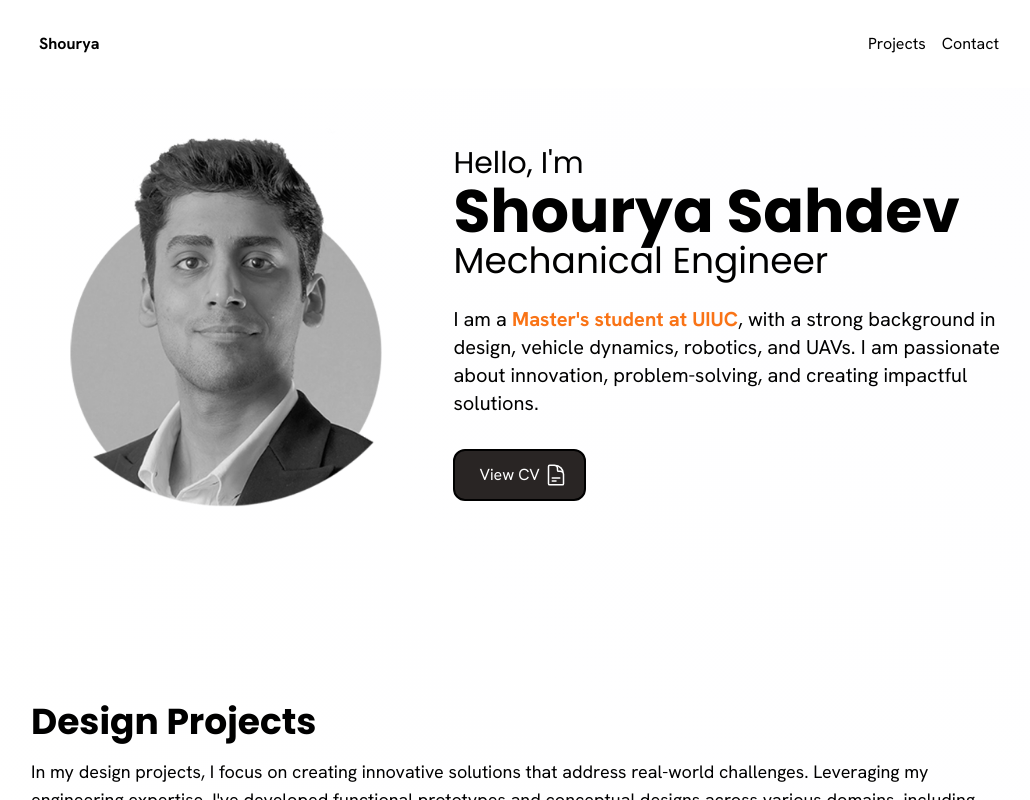
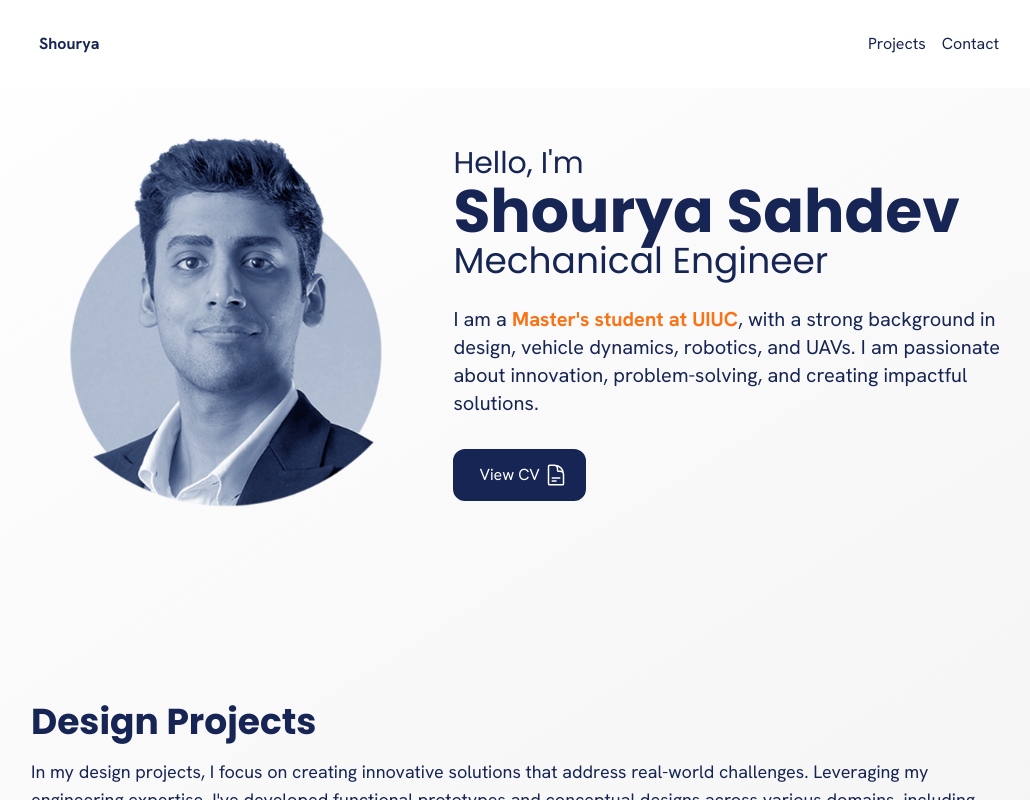
Before and after one commit to shikharsahdev/shourya-portfolio, a React (Create React App) app: page / in a window 1280 px wide. Shown: the whole page, without its empty margins (121-1151 px from the left). Built offline with nearby package versions, Linux system fonts and the light colour scheme.

Commit message:
Color changes

```diff
--- a/src/App.js
+++ b/src/App.js
@@ -1,12 +1,22 @@
 import { useState } from 'react';
 import displayPicture from './dp.png';
+
+function replaceTextWithBoldTags(inputString) {
+  // Regular expression to match text between asterisks
+  let regex = /\*(.*?)\*/g;
+
+  // Replace matching text with <b> tags
+  let result = inputString.replace(regex, '<b>$1</b>');
+
+  return result;
+}
 
 const designProjects = [
   {
     title: 'Fixed Wing UAV',
     image: 'images/fixedwing.png',
     mobile_image: 'images/fixedwingmobile.png',
-    summary: 'I conducted Multi-Disciplinary Optimization, with an emphasis on electric propulsion, by implementing governing equations in MATLAB to optimize airfoil parameters, wing size, sweep, tail size, and position for balanced UAV cruise and takeoff performance.',
+    summary: 'I conducted *Multi-Disciplinary Optimization*, with an emphasis on electric propulsion, by implementing governing equations in *MATLAB* to optimize airfoil parameters, wing size, sweep, tail size, and position for balanced UAV cruise and takeoff performance.',
     portfolio: {start: 4, end: 14}
   },
   {
@@ -79,14 +89,14 @@ const projectTypes = [
 function App() {
   const [openProject, setOpenProject] = useState(null);
   return (
-    <div className={'relative h-full' + (openProject ? ' overflow-hidden' : ' overflow-y-auto')}>
+    <div className={'relative h-full bg-gradient-to-tl from-neutral-100 to-white text-blue-950' + (openProject ? ' overflow-hidden' : ' overflow-y-auto')}>
       {
         openProject &&
         <div className="fixed top-0 bottom-0 right-0 left-0 bg-white z-50 h-full overflow-y-auto">
           <div className='flex flex-col gap-4 max-w-screen-lg m-auto'>
             <div className='flex items-center justify-between sticky bg-white w-full top-0 p-6'>
               <h4 className='text-xl font-bold'>{openProject.title}</h4>
-              <button onClick={() => setOpenProject(null)} className='flex gap-2 bg-stone-800 text-white rounded-2xl self-start p-2 pr-4 pl-4 mt-2 hover:bg-white hover:text-black transition-all duration-300 border-2 border-black'>Close</button>
+              <button onClick={() => setOpenProject(null)} className='flex gap-2 bg-blue-950 text-white rounded-2xl self-start p-2 pr-4 pl-4 mt-2 hover:bg-white hover:text-blue-950 transition-all duration-300 border-2 border-blue-950'>Close</button>
             </div>
             <p className='text-lg p-6'>{openProject.summary}</p>
             {
@@ -119,8 +129,8 @@ function App() {
               <h1 className='text-3xl font-bold md:text-6xl'>Shourya Sahdev</h1>
               <h2 className='text-xl md:text-4xl'>Mechanical Engineer</h2>
             </span>
-            <p className='mt-2 text-xl text-base text-center  sm:text-left'>I am a <span className='text-orange-500 font-bold'>Master's student at UIUC</span>, with a strong background in design, vehicle dynamics, robotics, and UAVs. I am passionate about innovation, problem-solving, and creating impactful solutions.</p>
-            <a href="/resume.pdf" target="_blank" className='bg-stone-800 text-white py-3 px-6 pr-4 self-center sm:self-start rounded-xl mt-4 flex gap-1 hover:bg-white hover:text-black transition-all duration-300 border-2 border-black'>
+            <p className='mt-2 text-xl text-center  sm:text-left'>I am a <span className='text-orange-500 font-bold'>Master's student at UIUC</span>, with a strong background in design, vehicle dynamics, robotics, and UAVs. I am passionate about innovation, problem-solving, and creating impactful solutions.</p>
+            <a href="/resume.pdf" target="_blank" className='bg-blue-950 text-white py-3 px-6 pr-4 self-center sm:self-start rounded-xl mt-4 flex gap-1 hover:bg-white hover:text-blue-950 transition-all duration-300 border-2 border-blue-950'>
               View CV
               <svg xmlns="http://www.w3.org/2000/svg" fill="none" viewBox="0 0 24 24" stroke-width="1.5" stroke="currentColor" class="size-6">
                 <path stroke-linecap="round" stroke-linejoin="round" d="M19.5 14.25v-2.625a3.375 3.375 0 0 0-3.375-3.375h-1.5A1.125 1.125 0 0 1 13.5 7.125v-1.5a3.375 3.375 0 0 0-3.375-3.375H8.25m0 12.75h7.5m-7.5 3H12M10.5 2.25H5.625c-.621 0-1.125.504-1.125 1.125v17.25c0 .621.504 1.125 1.125 1.125h12.75c.621 0 1.125-.504 1.125-1.125V11.25a9 9 0 0 0-9-9Z" />
@@ -144,11 +154,11 @@ function App() {
                 pt.projects.map(
                   project =>
                   (
-                    <div key={project.title} className='overflow-hidden relative max-w-full my-20 flex flex-col-reverse md:flex-row flex-nowrap items-center gap-4 bg-gradient-to-br from-gray-50 to-neutral-100 rounded-3xl'>
+                    <div key={project.title} className='overflow-hidden relative max-w-full my-20 flex flex-col-reverse md:flex-row flex-nowrap items-center gap-4 bg-gradient-to-br from-sky-50 to-neutral-100 rounded-3xl hover:from-sky-100 hover:to-sky-50 transition-all group'>
                       <span className='md:self-start p-6 z-10 md:pl-10 md:py-10 md:min-w-96 md:max-w-96 flex flex-col gap-2 relative'>
                         <h4 className='text-2xl font-bold'>{project.title}</h4>
-                        <p className='text-lg text-black/60'>{project.summary}</p>
-                        <button onClick={() => setOpenProject(project)} className='flex gap-2 bg-stone-800 text-white rounded-xl self-start p-2 pr-2 pl-4 mt-2 hover:bg-neutral-100 hover:text-black transition-all duration-300 border-2 border-black'>
+                        <p className='text-lg text-blue-950/60 transition-all group-hover:text-blue-950' dangerouslySetInnerHTML={{ __html: replaceTextWithBoldTags(project.summary) }}></p>
+                        <button onClick={() => setOpenProject(project)} className='flex gap-2 bg-blue-950 text-white rounded-xl self-start p-2 pr-2 pl-4 mt-2 hover:bg-transparent hover:text-blue-950 transition-all duration-300 border-2 border-blue-950'>
                           Explore
                           <svg  xmlns="http://www.w3.org/2000/svg"  width="24"  height="24"  viewBox="0 0 24 24"  fill="none"  stroke="currentColor"  stroke-width="2"  stroke-linecap="round"  stroke-linejoin="round"  class="icon icon-tabler icons-tabler-outline icon-tabler-arrow-up-right"><path stroke="none" d="M0 0h24v24H0z" fill="none"/><path d="M17 7l-10 10" /><path d="M8 7l9 0l0 9" /></svg>
                         </button>
@@ -176,7 +186,7 @@ function App() {
             <p className='text-2xl'>
               I am currently seeking <span className='text-orange-500 font-bold'>Mechanical Design Engineering</span> <span className='underline'>intern & full-time positions</span> for the fall.
             </p>
-            <p className='text-2xl text-black/50'>
+            <p className='text-2xl text-blue-950/60'>
               If you are looking for a passionate and dedicated engineer eager to contribute to cutting-edge projects, please feel free to reach out. I look forward to discussing potential opportunities and collaborations.
             </p>
             </div>
--- a/src/index.css
+++ b/src/index.css
@@ -20,11 +20,14 @@ body,html,#root {
   height: 100%;
   overflow: hidden;
   font-family: "Hanken Grotesk", sans-serif;
-  background-color: #fff;
-  background-image: radial-gradient(circle at top right, rgba(245, 245, 255, 0.13),       transparent),
-    radial-gradient(circle at 20% 80%, rgba(255, 255, 255, 0.13), transparent)
 }
 
 h1,h2,h3,h5,h6 {
   font-family: "Poppins", sans-serif;
 }
+
+@layer base {
+  b {
+    @apply text-orange-500;
+  }
+}
```
Also changed, not shown: src/dp.png.
